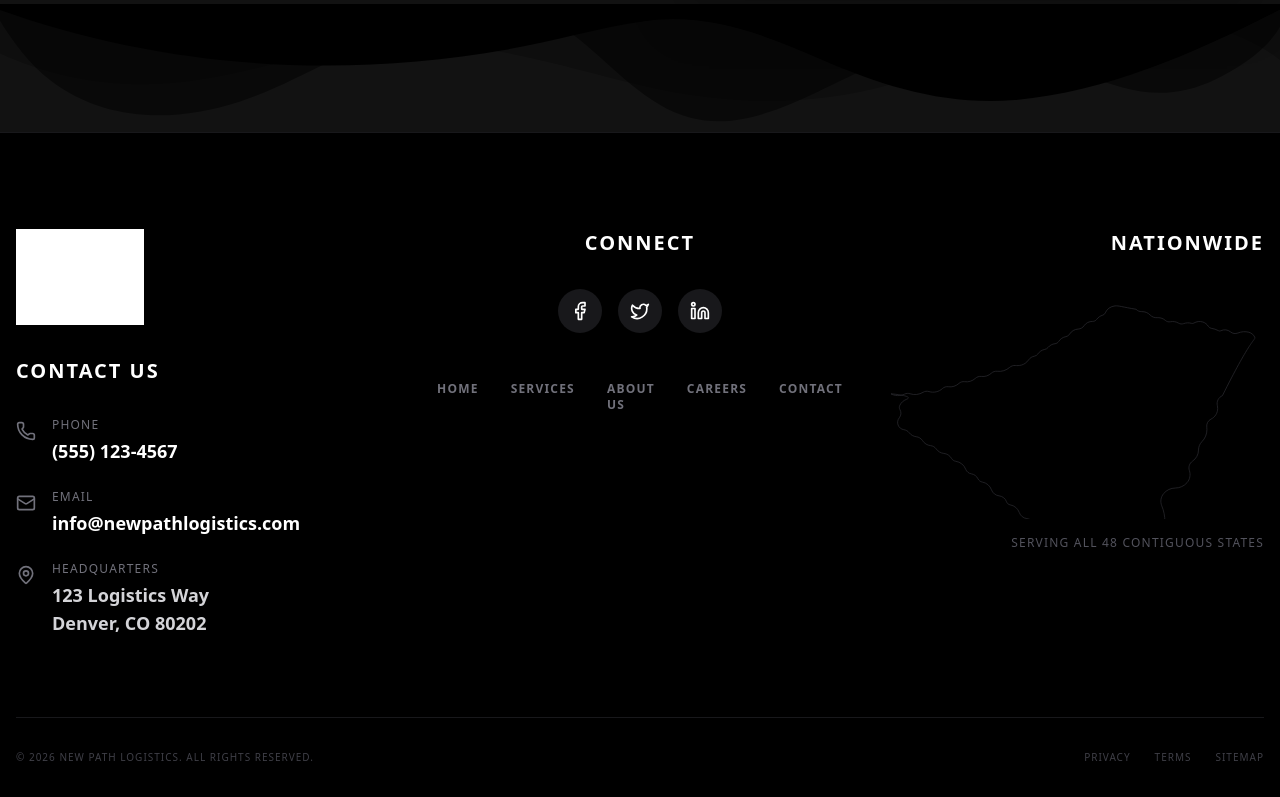
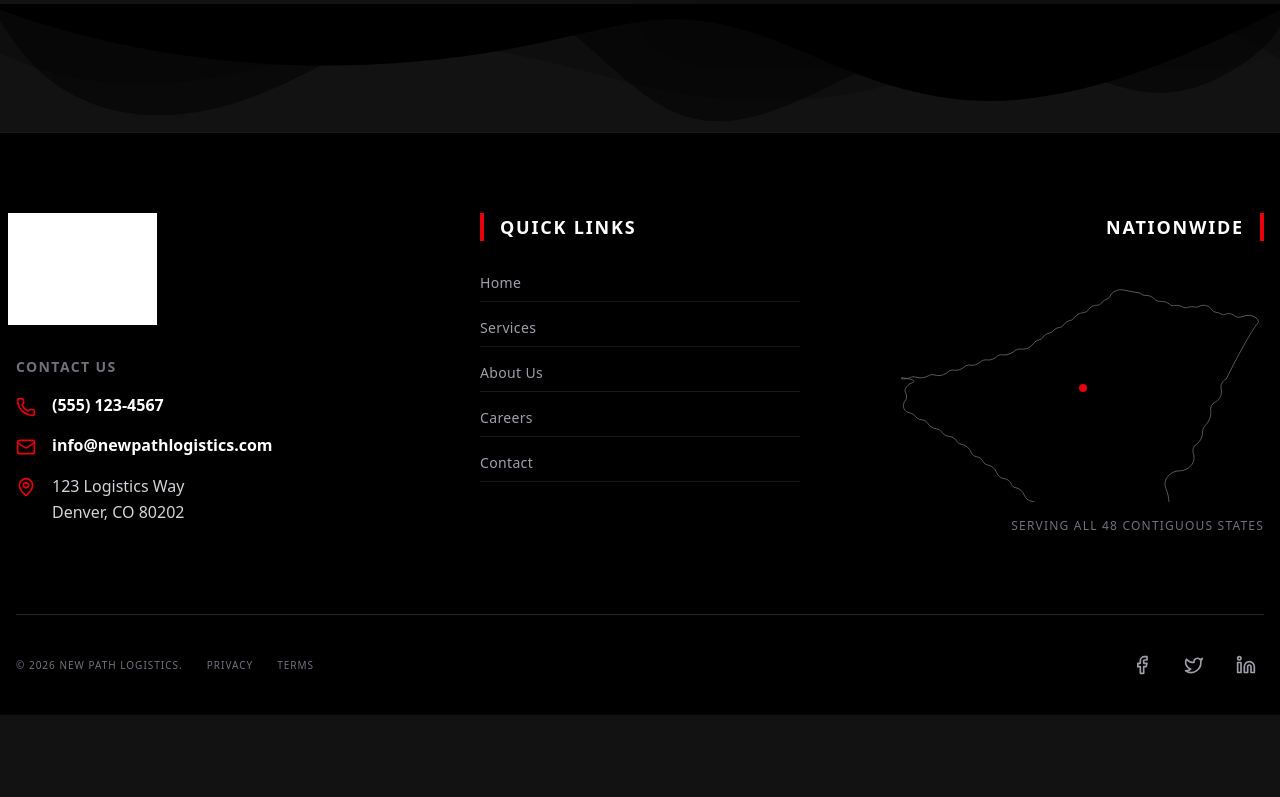
Before and after one commit to saskij/NewPathLogistics, a Next.js app: page / in a window 1280 px wide. Shown: the part 4819-5616 px from the top of the page. After the commit the page ends 5534 px from the top, so only its background shows below. Built offline with nearby package versions, Linux system fonts and the light colour scheme; grey boxes are pictures that could not be loaded.

Commit message:
Redesign footer: 3-column layout, bottom bar with social icons, dark theme

```diff
--- a/src/components/layout/Footer.tsx
+++ b/src/components/layout/Footer.tsx
@@ -5,13 +5,13 @@ import logoImg from '../../../public/logo.png';
 
 export default function Footer() {
     return (
-        <footer id="footer" className="bg-black text-white pt-24 pb-8 border-t border-zinc-900">
+        <footer id="footer" className="bg-black text-white pt-20 pb-8 border-t border-zinc-900">
             <div className="container mx-auto px-4">
-                <div className="grid grid-cols-1 lg:grid-cols-3 gap-16 mb-20">
+                <div className="grid grid-cols-1 md:grid-cols-3 gap-12 lg:gap-20 mb-20">
 
-                    {/* Contact Info & Logo */}
-                    <div>
-                        <Link href="/" className="block mb-8 relative w-48 h-24">
+                    {/* Column 1: Brand & Contact */}
+                    <div className="flex flex-col items-start">
+                        <Link href="/" className="block mb-8 relative w-56 h-28 -ml-2">
                             <Image
                                 src={logoImg}
                                 alt="New Path Logistics"
@@ -19,37 +19,30 @@ export default function Footer() {
                                 className="object-contain object-left grayscale brightness-[1.8] contrast-[1.2]"
                             />
                         </Link>
-                        <h3 className="text-xl font-bold uppercase tracking-widest mb-8 text-white">Contact Us</h3>
-                        <ul className="space-y-6">
+
+                        <div className="space-y-6">
+                            <h3 className="text-sm text-zinc-500 font-bold uppercase tracking-widest mb-4">Contact Us</h3>
+                            <ul className="space-y-4">
                                 <li className="flex items-start gap-4 group">
-                                <div className="mt-1">
-                                    <Phone className="w-5 h-5 text-zinc-500 group-hover:text-white transition-colors" />
-                                </div>
+                                    <Phone className="w-5 h-5 text-red-600 mt-1" />
                                     <div>
-                                    <p className="text-xs text-zinc-500 uppercase tracking-widest mb-1">Phone</p>
-                                    <p className="text-lg font-bold hover:text-white transition-colors">
+                                        <p className="text-base font-bold hover:text-red-500 transition-colors">
                                             <a href="tel:5551234567">(555) 123-4567</a>
                                         </p>
                                     </div>
                                 </li>
                                 <li className="flex items-start gap-4 group">
-                                <div className="mt-1">
-                                    <Mail className="w-5 h-5 text-zinc-500 group-hover:text-white transition-colors" />
-                                </div>
+                                    <Mail className="w-5 h-5 text-red-600 mt-1" />
                                     <div>
-                                    <p className="text-xs text-zinc-500 uppercase tracking-widest mb-1">Email</p>
-                                    <p className="text-lg font-bold hover:text-white transition-colors">
+                                        <p className="text-base font-bold hover:text-red-500 transition-colors">
                                             <a href="mailto:info@newpathlogistics.com">info@newpathlogistics.com</a>
                                         </p>
                                     </div>
                                 </li>
                                 <li className="flex items-start gap-4 group">
-                                <div className="mt-1">
-                                    <MapPin className="w-5 h-5 text-zinc-500 group-hover:text-white transition-colors" />
-                                </div>
+                                    <MapPin className="w-5 h-5 text-red-600 mt-1" />
                                     <div>
-                                    <p className="text-xs text-zinc-500 uppercase tracking-widest mb-1">Headquarters</p>
-                                    <p className="text-lg font-bold text-zinc-300">
+                                        <p className="text-base text-zinc-300 leading-relaxed">
                                             123 Logistics Way<br />
                                             Denver, CO 80202
                                         </p>
@@ -57,39 +50,30 @@ export default function Footer() {
                                 </li>
                             </ul>
                         </div>
-
-                    {/* Social & Navigation */}
-                    <div className="flex flex-col items-start lg:items-center">
-                        <h3 className="text-xl font-bold uppercase tracking-widest mb-8 text-white">Connect</h3>
-                        <div className="flex gap-4 mb-12">
-                            <a href="#" className="p-3 bg-zinc-900 rounded-full hover:bg-white hover:text-black transition-all duration-300">
-                                <Facebook className="w-5 h-5" />
-                            </a>
-                            <a href="#" className="p-3 bg-zinc-900 rounded-full hover:bg-white hover:text-black transition-all duration-300">
-                                <Twitter className="w-5 h-5" />
-                            </a>
-                            <a href="#" className="p-3 bg-zinc-900 rounded-full hover:bg-white hover:text-black transition-all duration-300">
-                                <Linkedin className="w-5 h-5" />
-                            </a>
                     </div>
 
+                    {/* Column 2: Quick Links */}
+                    <div className="flex flex-col items-start md:items-center">
+                        <div className="w-full max-w-xs">
+                            <h3 className="text-lg font-bold uppercase tracking-widest mb-8 text-white border-l-4 border-red-600 pl-4">Quick Links</h3>
                             <nav>
-                            <ul className="flex flex-col lg:flex-row gap-x-8 gap-y-4 text-xs font-bold uppercase tracking-widest text-zinc-500">
-                                <li><Link href="/" className="hover:text-white transition-colors">Home</Link></li>
-                                <li><Link href="/services" className="hover:text-white transition-colors">Services</Link></li>
-                                <li><Link href="/about" className="hover:text-white transition-colors">About Us</Link></li>
-                                <li><Link href="/careers" className="hover:text-white transition-colors">Careers</Link></li>
-                                <li><Link href="/contact" className="hover:text-white transition-colors">Contact</Link></li>
+                                <ul className="flex flex-col space-y-4 text-sm font-medium tracking-wide text-zinc-400">
+                                    <li><Link href="/" className="hover:text-white hover:pl-2 transition-all duration-300 block border-b border-zinc-900 pb-2">Home</Link></li>
+                                    <li><Link href="/services" className="hover:text-white hover:pl-2 transition-all duration-300 block border-b border-zinc-900 pb-2">Services</Link></li>
+                                    <li><Link href="/about" className="hover:text-white hover:pl-2 transition-all duration-300 block border-b border-zinc-900 pb-2">About Us</Link></li>
+                                    <li><Link href="/careers" className="hover:text-white hover:pl-2 transition-all duration-300 block border-b border-zinc-900 pb-2">Careers</Link></li>
+                                    <li><Link href="/contact" className="hover:text-white hover:pl-2 transition-all duration-300 block border-b border-zinc-900 pb-2">Contact</Link></li>
                                 </ul>
                             </nav>
                         </div>
+                    </div>
 
-                    {/* Nationwide Coverage Map */}
-                    <div className="flex flex-col items-start lg:items-end">
-                        <h3 className="text-xl font-bold uppercase tracking-widest mb-8 text-white text-right w-full">Nationwide</h3>
-                        <div className="relative w-full max-w-sm aspect-[5/3] opacity-50 hover:opacity-80 transition-opacity duration-500">
-                            {/* Stylized US Map SVG - Keeping original path but refining styling */}
-                            <svg viewBox="0 0 950 600" fill="none" xmlns="http://www.w3.org/2000/svg" className="w-full h-full stroke-zinc-600 stroke-[2] hover:stroke-white transition-colors duration-500">
+                    {/* Column 3: Nationwide Map */}
+                    <div className="flex flex-col items-start md:items-end">
+                        <h3 className="text-lg font-bold uppercase tracking-widest mb-8 text-white text-right w-full border-r-4 border-red-600 pr-4">Nationwide</h3>
+                        <div className="relative w-full aspect-[5/3] group">
+                            {/* Stylized US Map SVG - Increased contrast */}
+                            <svg viewBox="0 0 950 600" fill="none" xmlns="http://www.w3.org/2000/svg" className="w-full h-full stroke-zinc-500 stroke-[2] group-hover:stroke-zinc-300 transition-colors duration-500">
                                 <path d="M936.8,127.3c-2.4-7.3-8.6-12.7-16-14.7c-9.6-2.6-19.4-1.6-28.7,2.1c-6.6,2.6-13.6,1.4-19.2-3.1
     c-7.3-5.9-16.7-7-25-2.8c-2,1-4.2,0.9-6.1-0.2c-5.9-3.3-12.3-5.2-19-6.3c-3.1-0.5-5.9-2.3-7.5-5c-3.3-5.5-8.3-9.5-14.5-11.4
     c-7.8-2.4-16.2-1.4-23.2,2.8c-1.8,1.1-4,1.4-6,0.8c-6.8-2-14-1.8-20.7,0.7c-4.4,1.6-9.1,1.1-13.2-1.3c-6.4-3.8-13.9-5.1-21.2-3.6
@@ -116,19 +100,37 @@ export default function Footer() {
     c10.6-5.1,17.3-15.9,17.3-27.7c0-2.4-0.3-4.7-0.8-7.1c-2.6-10.9,2.9-22,13.2-26.2C921.2,138.8,934.3,134.9,936.8,127.3z"/>
                             </svg>
                             <div className="absolute top-1/2 left-1/2 transform -translate-x-1/2 -translate-y-1/2">
-                                <div className="w-2 h-2 bg-white rounded-full animate-ping"></div>
+                                <div className="w-2 h-2 bg-red-600 rounded-full animate-ping"></div>
+                                <div className="absolute top-0 left-0 w-2 h-2 bg-red-600 rounded-full"></div>
                             </div>
                         </div>
-                        <p className="text-xs text-zinc-600 mt-4 uppercase tracking-widest text-right w-full">Serving all 48 contiguous states</p>
+                        <p className="text-xs text-zinc-500 mt-4 uppercase tracking-widest text-right w-full">Serving all 48 contiguous states</p>
                     </div>
                 </div>
 
-                <div className="border-t border-zinc-900 pt-8 flex flex-col md:flex-row justify-between items-center text-[10px] text-zinc-700 uppercase tracking-widest">
-                    <p>&copy; 2026 New Path Logistics. All rights reserved.</p>
-                    <div className="flex gap-6 mt-4 md:mt-0">
-                        <a href="#" className="hover:text-zinc-500 transition-colors">Privacy</a>
-                        <a href="#" className="hover:text-zinc-500 transition-colors">Terms</a>
-                        <a href="#" className="hover:text-zinc-500 transition-colors">Sitemap</a>
+                {/* Bottom Bar */}
+                <div className="border-t border-zinc-800 pt-8 flex flex-col md:flex-row justify-between items-center gap-6">
+
+                    {/* Copyright & Links */}
+                    <div className="flex flex-col md:flex-row items-center gap-6 text-[10px] text-zinc-500 uppercase tracking-widest">
+                        <p>&copy; 2026 New Path Logistics.</p>
+                        <div className="flex gap-6">
+                            <a href="#" className="hover:text-white transition-colors">Privacy</a>
+                            <a href="#" className="hover:text-white transition-colors">Terms</a>
+                        </div>
+                    </div>
+
+                    {/* Social Media - Now at bottom */}
+                    <div className="flex gap-4">
+                        <a href="#" className="p-2 text-zinc-400 hover:text-white transition-all duration-300 hover:scale-110">
+                            <Facebook className="w-5 h-5" />
+                        </a>
+                        <a href="#" className="p-2 text-zinc-400 hover:text-white transition-all duration-300 hover:scale-110">
+                            <Twitter className="w-5 h-5" />
+                        </a>
+                        <a href="#" className="p-2 text-zinc-400 hover:text-white transition-all duration-300 hover:scale-110">
+                            <Linkedin className="w-5 h-5" />
+                        </a>
                     </div>
                 </div>
             </div>
```
Lines whose indentation alone changed are shown as unchanged.
